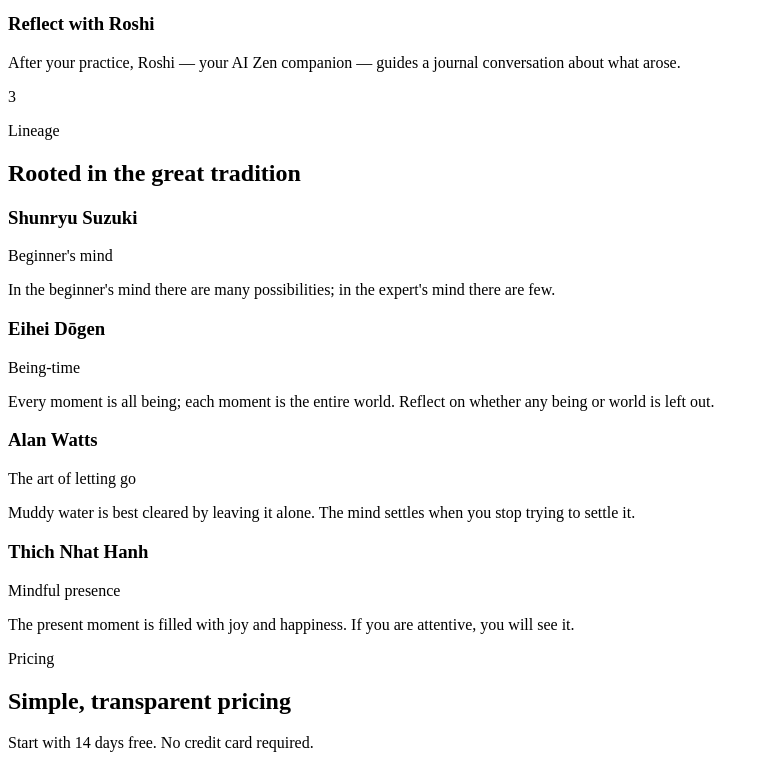
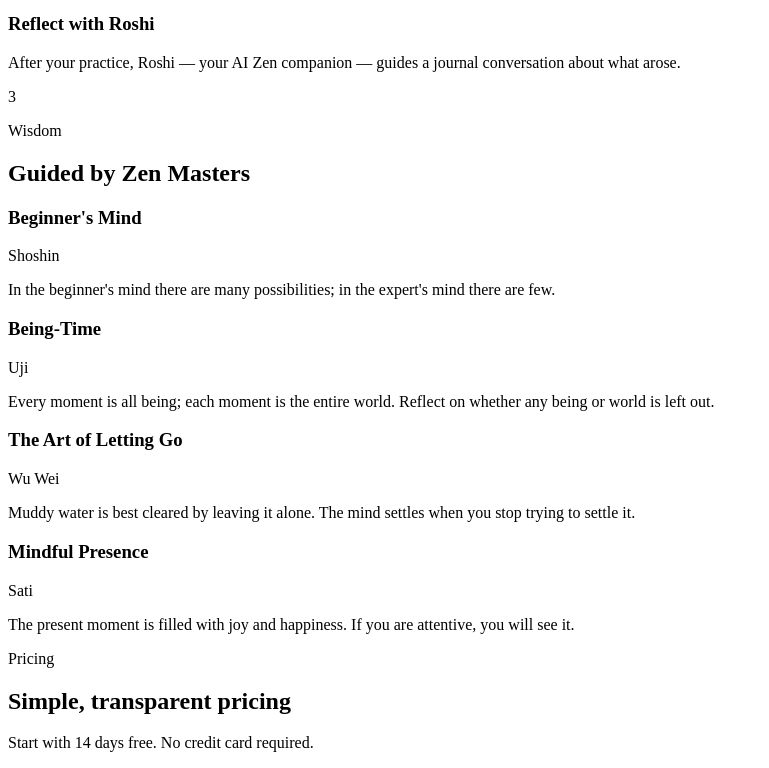
Before and after one commit to basho-kbm/bigmind, a React (Vite) app in the folder client/: page /#/landing in a window 1280 px wide. Shown: the part 3680-4448 px from the top of the page, without its empty margins (0-769 px from the left). Built offline with nearby package versions, Linux system fonts and the light colour scheme; no server answers; a web font is replaced by a local one.

Commit message:
Replace teacher names with Zen concepts in landing page

```diff
--- a/client/src/pages/landing.tsx
+++ b/client/src/pages/landing.tsx
@@ -213,7 +213,7 @@ export default function LandingPage() {
               {
                 icon: BookHeart,
                 title: "Roshi AI",
-                desc: "Your personal Zen teacher, informed by Suzuki, Dogen, Watts, and Thich Nhat Hanh. Reflect on your practice through guided conversation.",
+                desc: "Your personal Zen teacher, informed by the great masters. Reflect on your practice through guided conversation.",
               },
               {
                 icon: BarChart3,
@@ -297,9 +297,9 @@ export default function LandingPage() {
       <Section id="wisdom" className="py-24 md:py-32 px-6">
         <div className="max-w-5xl mx-auto">
           <motion.div variants={fadeUp} className="text-center mb-16">
-            <p className="text-primary text-sm font-medium tracking-wide uppercase mb-3">Lineage</p>
+            <p className="text-primary text-sm font-medium tracking-wide uppercase mb-3">Wisdom</p>
             <h2 className="text-3xl md:text-4xl font-display font-semibold">
-              Rooted in the great tradition
+              Guided by Zen Masters
             </h2>
           </motion.div>
 
@@ -309,23 +309,23 @@ export default function LandingPage() {
           >
             {[
               {
-                name: "Shunryu Suzuki",
-                concept: "Beginner's mind",
+                name: "Beginner's Mind",
+                concept: "Shoshin",
                 desc: "In the beginner's mind there are many possibilities; in the expert's mind there are few.",
               },
               {
-                name: "Eihei Dōgen",
-                concept: "Being-time",
+                name: "Being-Time",
+                concept: "Uji",
                 desc: "Every moment is all being; each moment is the entire world. Reflect on whether any being or world is left out.",
               },
               {
-                name: "Alan Watts",
-                concept: "The art of letting go",
+                name: "The Art of Letting Go",
+                concept: "Wu Wei",
                 desc: "Muddy water is best cleared by leaving it alone. The mind settles when you stop trying to settle it.",
               },
               {
-                name: "Thich Nhat Hanh",
-                concept: "Mindful presence",
+                name: "Mindful Presence",
+                concept: "Sati",
                 desc: "The present moment is filled with joy and happiness. If you are attentive, you will see it.",
               },
             ].map((t) => (
@@ -459,7 +459,7 @@ export default function LandingPage() {
                 },
                 {
                   q: "Who is Roshi?",
-                  a: "Roshi is BigMind's AI meditation companion. Drawing on the wisdom of Suzuki, Dōgen, Watts, and Thich Nhat Hanh, Roshi engages you in reflective dialogue about your practice through the meditation diary.",
+                  a: "Roshi is BigMind's AI meditation companion. Drawing on the wisdom of Zen masters, Roshi engages you in reflective dialogue about your practice through the meditation diary.",
                 },
                 {
                   q: "Can I cancel anytime?",
```
